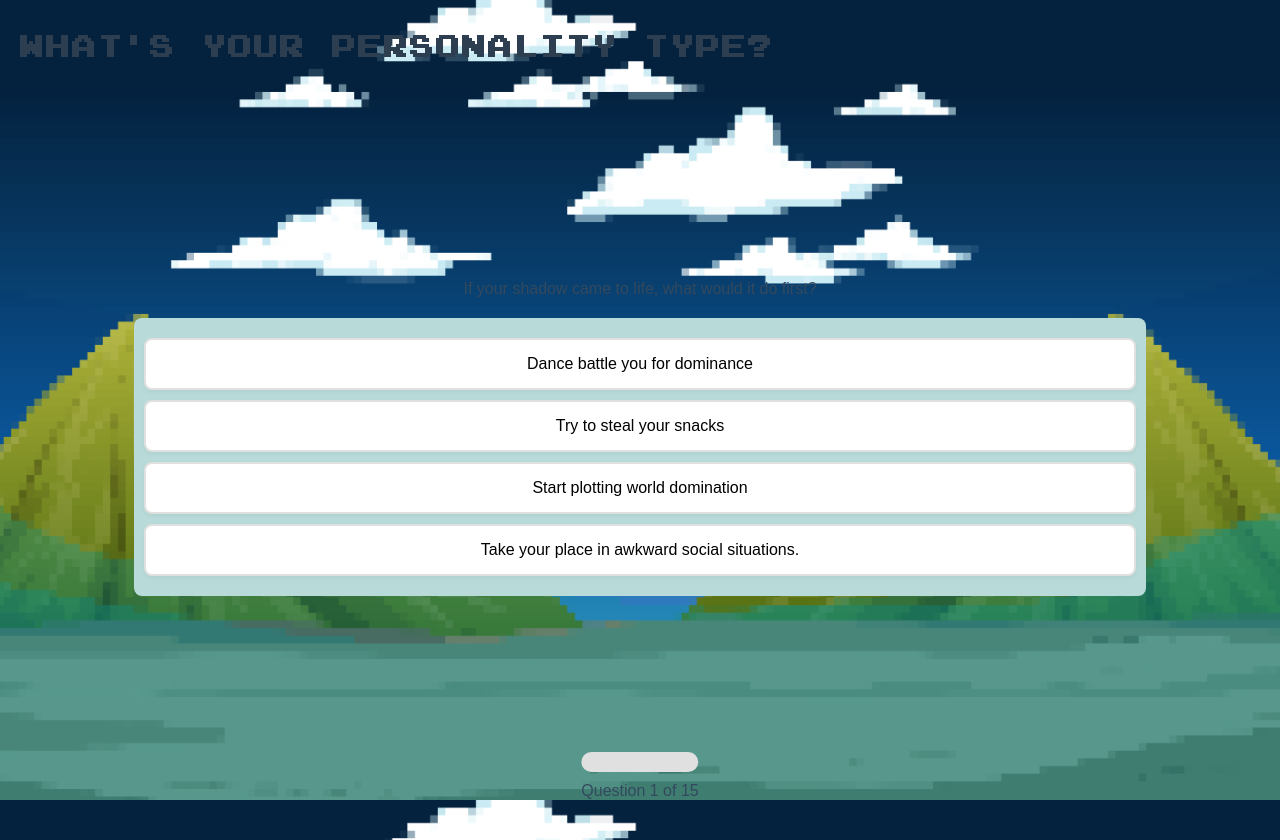
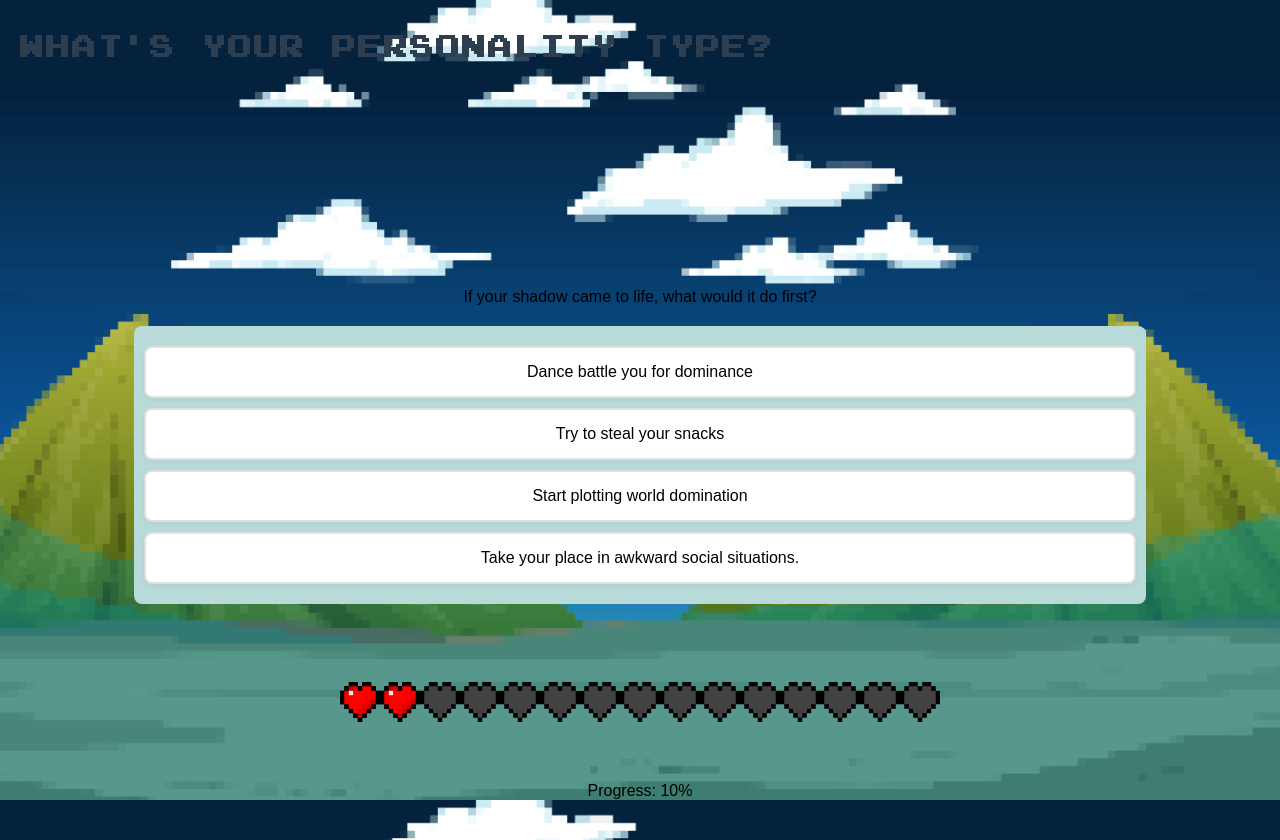
Before and after one commit to kampaww/CS-545-personality-quiz, a plain HTML site: page main.html in a window 1280 px wide. Drawn offline with Linux system fonts and the light colour scheme.

Commit message:
Changed the styling of the progress bar

```diff
--- a/main.js
+++ b/main.js
@@ -437,8 +437,42 @@ function goBack() {
     }
 }
 
-// Add any additional functions you need for UI interactions
+// Function to initialize the quiz and set up progress bar
 window.onload = () => {
     selectRandomQuestions(); // Initialize the quiz with a random selection of questions
     renderState(currentState); // Start the quiz
+    updateProgress(); // Initialize the progress bar
 };
+
+// Progress Bar Functionality
+let progress = 0;
+
+let progressFill = document.querySelector('.progress-fill');
+let progressText = document.querySelector('.progress-text');
+
+let numHearts = 15;
+
+function updateProgress() {
+    let filledHearts = Math.round((progress / 100) * numHearts);
+    let heartWidth = 100 / numHearts;
+    progressFill.style.width = `${filledHearts * heartWidth}%`;
+
+    if (filledHearts > 0) {
+        progressFill.classList.add('filled');
+    } else {
+        progressFill.classList.remove('filled');  // Ensure the class is removed when no hearts are filled
+    }
+
+    progressText.textContent = `Progress: ${Math.round(progress)}%`;
+}
+
+function advanceProgress() {
+    if (progress < 100) {
+        progress += 10;
+        updateProgress();
+    }
+}
+
+updateProgress();
+
+advanceProgress();
--- a/style.css
+++ b/style.css
@@ -15,8 +15,8 @@ body {
 
 
 html, body {
-    height: 100%;  /* Ensure the body and html take up the full height of the viewport */
-    margin: 0;  /* Remove any default margin */
+    height: 100%;
+    margin: 0;
 }
 
 body {
@@ -29,41 +29,46 @@ body {
     background-repeat: no-repeat;
     background-attachment: fixed;
     display: flex;
-    flex-direction: column;  /* Use flexbox to align content */
-    justify-content: space-between;  /* Ensure space between content and footer */
-    min-height: 100vh;  /* Ensure the body takes up at least the full height of the viewport */
+    flex-direction: column;
+    justify-content: space-between;
+    min-height: 100vh;
 }
 
 .progress-container {
     max-width: 600px;
     margin: 0 auto;
-    position: fixed;  /* Fix the position relative to the viewport */
-    bottom: 0;  /* Place at the very bottom */
-    left: 50%;  /* Center horizontally */
-    transform: translateX(-50%);  /* Offset by 50% to ensure true centering */
-    z-index: 10;  /* Ensure it stays above other content */
+    position: fixed;
+    bottom: 0;
+    left: 50%;
+    transform: translateX(-50%);
+    z-index: 10;
+    width: 600px; /* Set a fixed width for the progress container */
 }
 
 .progress-bar {
     width: 100%;
-    height: 20px;
-    background-color: #e0e0e0;
-    border-radius: 10px;
+    height: 50px;
     overflow: hidden;
-    margin-bottom: 10px;
+    margin-bottom: 50px;
+    background-image: url('images/emptyHeart.png');
+    background-repeat: repeat-x;
+    background-size: 40px 40px;
 }
 
 .progress-fill {
     height: 100%;
-    background-color: #8DAA9D;
+    width: 0%; /* Initial width set to 0% */
+    background-image: url('images/emptyHeart.png');
+    background-repeat: repeat-x;
+    background-size: 40px 40px;
     transition: width 0.3s ease;
 }
 
-.progress-text, .question p, #result {
-    color: #34495e;
-    font-size: 1em;
-    margin-top: 5px;
+.progress-fill.filled {
+    background-image: url('images/filledHeart.png'); /* Filled heart image */
 }
+
+
 
 
 .question {
```
Also changed, not shown: images/emptyHeart.png (added), images/filledHeart.png (added).
